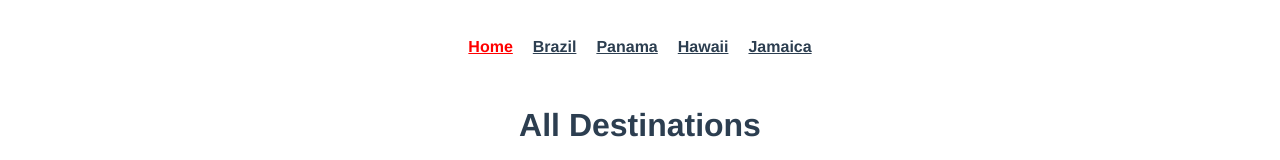
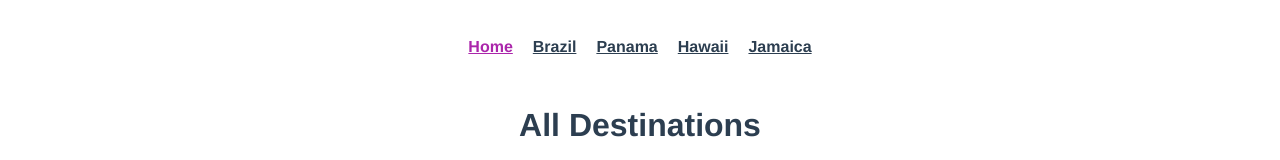
Before and after one commit to femaimi9527/Vue-Router-for-Everyone, a Vue app: page /#/ in a window 1280 px wide. Shown: the top 160 px of the page. Built offline with nearby package versions, Linux system fonts and the light colour scheme.

Commit message:
移动局部样式只做用到导航栏，完结

```diff
--- a/src/components/TheNavigation.vue
+++ b/src/components/TheNavigation.vue
@@ -23,7 +23,7 @@ export default {};
   color: #2c3e50;
   padding: 0 10px;
 }
-#nav a.router-link-exact-active {
-  color: red;
+#nav a.vue-school-active-class {
+  color: #ab26ab;
 }
 </style>
--- a/src/router.js
+++ b/src/router.js
@@ -4,6 +4,7 @@ import Home from "./views/Home.vue";
 
 Vue.use(Router);
 export default new Router({
+  linkExactActiveClass: "vue-school-active-class",
   routes: [
     {
       path: "/",
```
